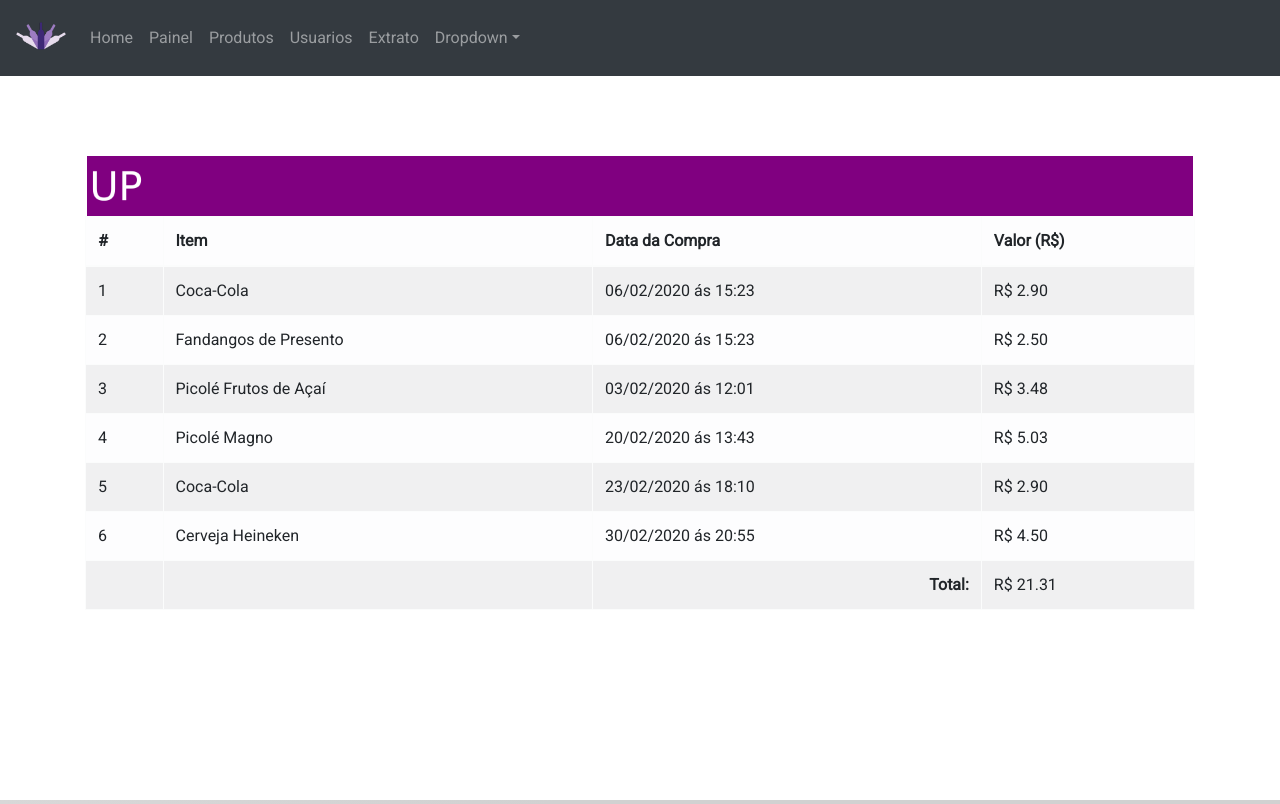
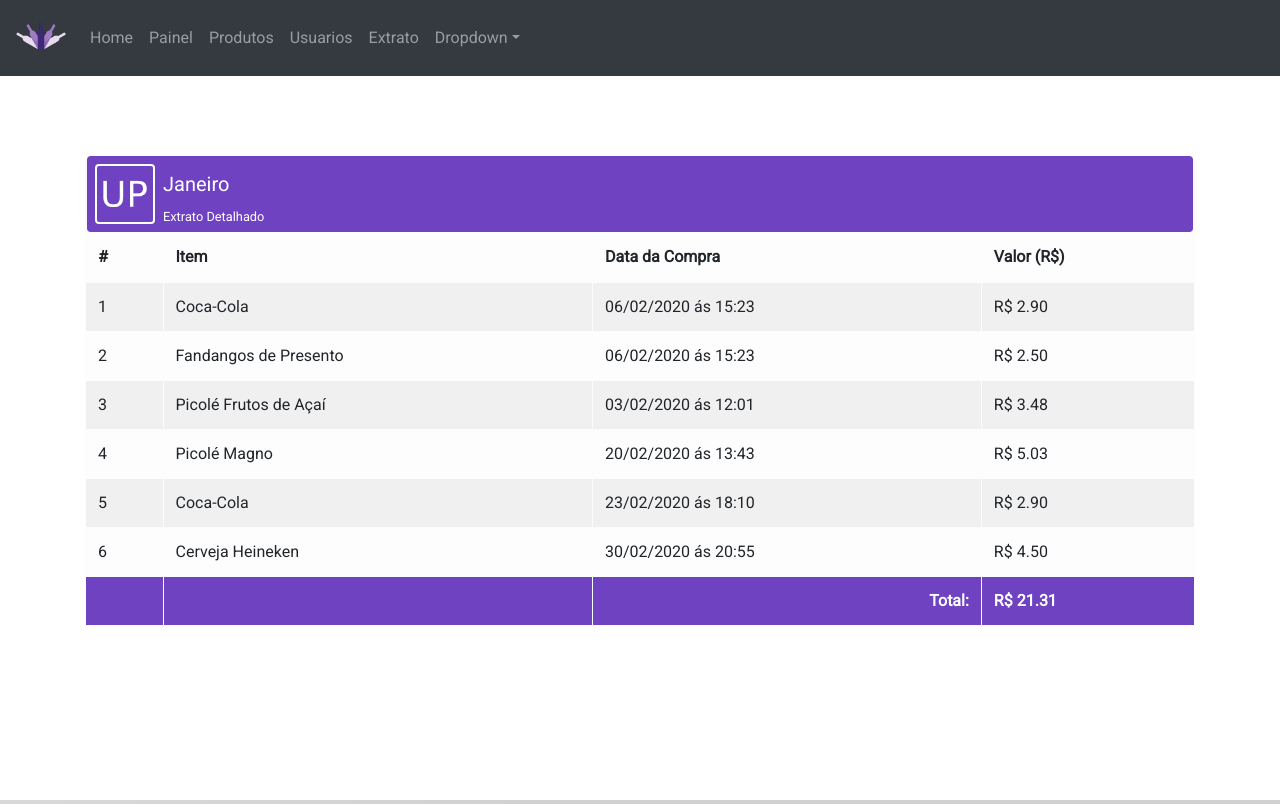
Before and after one commit to Jonlemos/maspu-app, a React (Create React App) app: page /dashboard/extracts/1 in a window 1280 px wide. Built offline with nearby package versions, Linux system fonts and the light colour scheme.

Commit message:
modificações no layout do extrato

```diff
--- a/src/views/Extracts/Extract.jsx
+++ b/src/views/Extracts/Extract.jsx
@@ -51,15 +51,23 @@ export default class Extract extends React.Component {
         return (
             <Container className="bd-masthead">
                 <Row
+                    className="rounded shadow-sm primary"
                     style={{
                         margin: '0px 2px 0px 2px',
-                        backgroundColor: 'purple',
                     }}
                 >
                     <Image
-                        style={{ width: '60px', height: '60px' }}
+                        className="rounded border-2 ml-2 my-2 mb-2 "
+                        style={{
+                            width: '60px',
+                            height: '60px',
+                        }}
                         src={initials}
                     />
+                    <div className="lh-100 mt-3 ml-2">
+                        <h5 className="lh-100 text-white">Janeiro</h5>
+                        <small className="text-white">Extrato Detalhado</small>
+                    </div>
                 </Row>
                 <Table striped bordered hover variant="light">
                     <thead>
@@ -85,13 +93,15 @@ export default class Extract extends React.Component {
                             );
                         })}
                         <tr>
-                            <td></td>
-                            <td></td>
-                            <td>
-                                <b class="float-right">Total:</b>
+                            <td className="primary"></td>
+                            <td className="primary"></td>
+                            <td className="primary">
+                                <b class="float-right text-white">Total:</b>
                             </td>
-                            <td>
-                                R$ <Total values={this.spending}></Total>
+                            <td className="text-white primary">
+                                <b>
+                                    R$ <Total values={this.spending}></Total>
+                                </b>
                                 {/* { this.total } */}
                             </td>
                         </tr>
--- a/src/views/Extracts/Extracts.css
+++ b/src/views/Extracts/Extracts.css
@@ -3,18 +3,13 @@
     padding-bottom: 5rem;
 }
 
-.bg-row1 {
-    background-color: purple;
+.border-2 {
+    border-style: solid;
+    border-width: 2px;
+    color: white;
+    padding: 1px;
 }
-.bg-row2 {
-    background-color: gray;
+
+.primary {
+    background-color: #6f42c1;
 }
-.bg-row3 {
-    background-color: yellow;
-}
-.bg-row4 {
-    background-color: red;
-}
-.bg-row5 {
-    background-color: greenyellow;
-}
```
